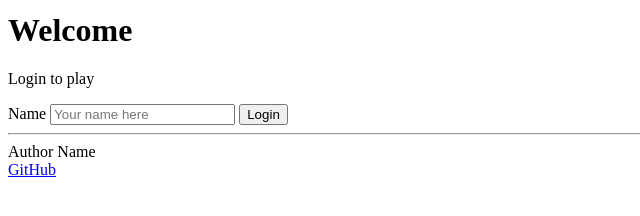
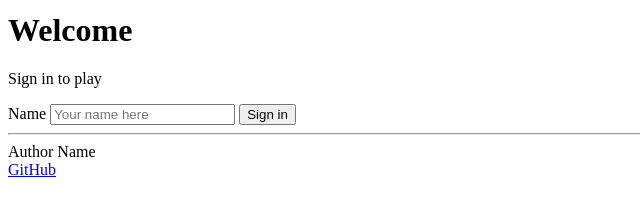
Before and after one commit to jasonstorey3/simon, a plain HTML site: page index.html in a window 1280 px wide. Shown: the part 186-402 px from the top of the page, 0-640 px from the left. Drawn offline with Linux system fonts and the light colour scheme.

Commit message:
final commit

```diff
--- a/index.html
+++ b/index.html
@@ -29,11 +29,11 @@
 
     <main>
       <h1>Welcome</h1>
-      <p>Login to play</p>
+      <p>Sign in to play</p>
       <form method="get" action="play.html">
         <label for="name">Name</label>
         <input type="text" id="name" placeholder="Your name here" />
-        <button type="submit">Login</button>
+        <button type="submit">Sign in</button>
       </form>
     </main>
 
```
